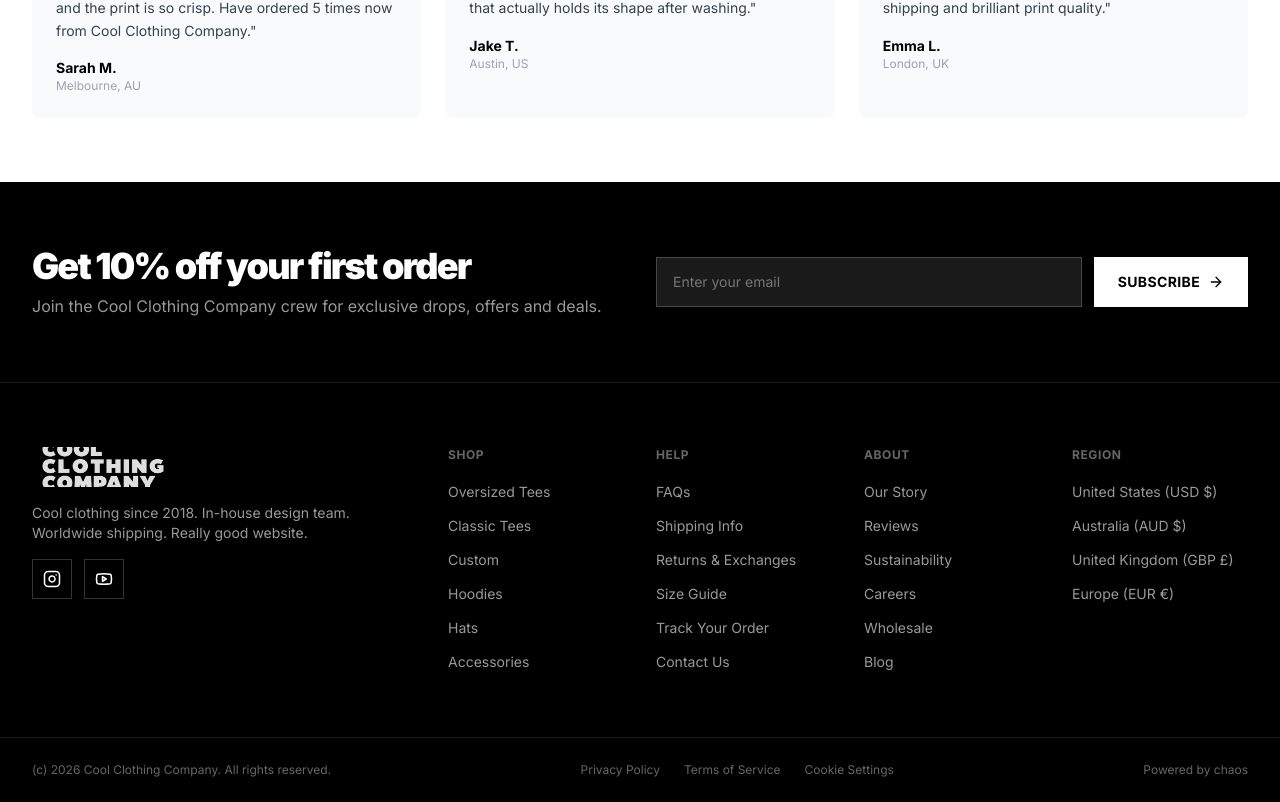
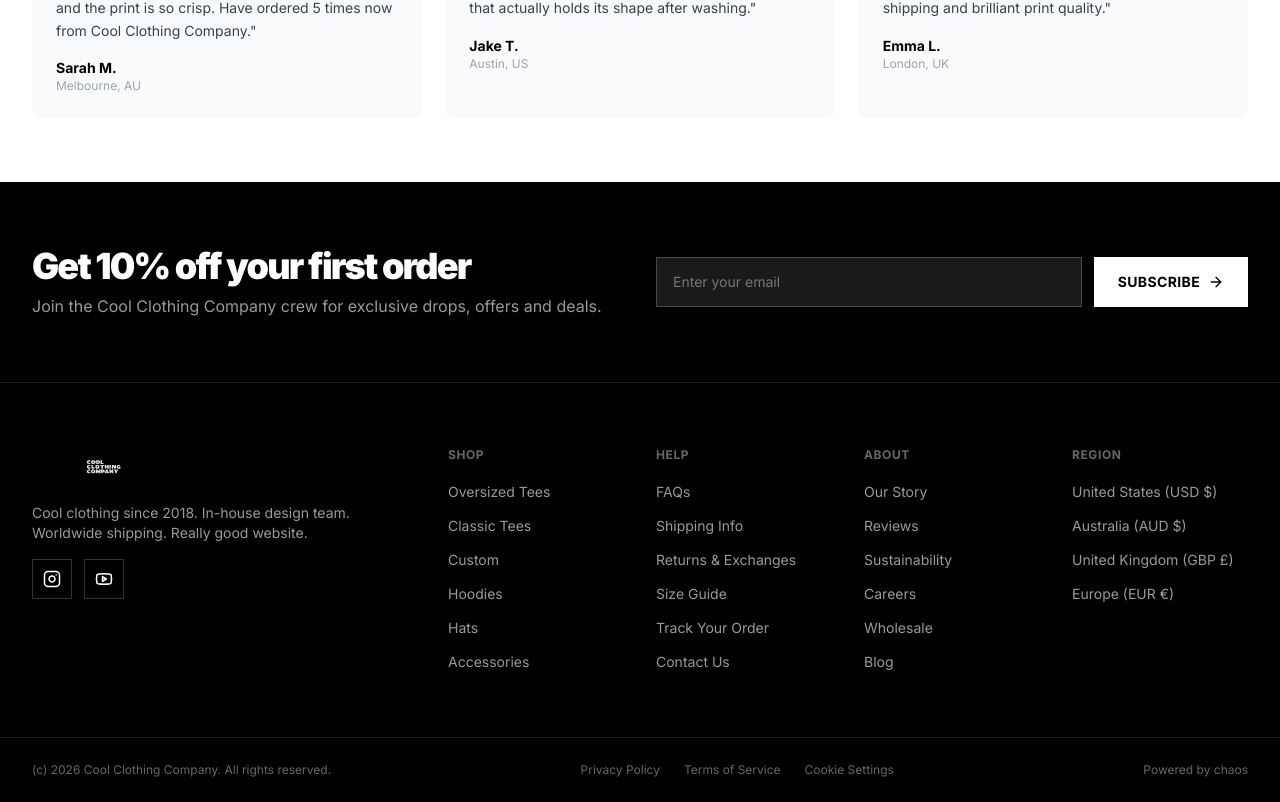
Before and after one commit to aulimolki/th-clone, a React (Vite) app: page / in a window 1280 px wide. Shown: the part 2626-3428 px from the top of the page. Built offline with nearby package versions, Linux system fonts and the light colour scheme; no server answers; the database is empty.

Commit message:
Update header and footer logos

```diff
--- a/src/components/Footer.tsx
+++ b/src/components/Footer.tsx
@@ -63,7 +63,7 @@ export default function Footer({ onNavigate }: Props) {
               <img
                 src="/CCC_LOGOTYPE_BLACK.png"
                 alt="Cool Clothing Company"
-                className="h-10 w-36 object-cover invert"
+                className="h-10 w-36 object-contain invert"
               />
             </button>
             <p className="text-white/60 text-sm mb-4 max-w-xs">
--- a/src/components/Header.tsx
+++ b/src/components/Header.tsx
@@ -118,7 +118,7 @@ export default function Header({
               <img
                 src="/CCC_LOGOTYPE_BLACK.png"
                 alt="Cool Clothing Company"
-                className="h-6 w-24 lg:h-7 lg:w-28 object-contain transition-all duration-[350ms] ease"
+                className="h-8 w-32 lg:h-9 lg:w-36 object-contain transition-all duration-[350ms] ease"
                 style={{ filter: logoFilter }}
               />
             </button>
@@ -254,7 +254,7 @@ export default function Header({
           <div className="absolute inset-0 bg-black/50" onClick={() => setMobileOpen(false)} />
           <div className="absolute left-0 top-0 bottom-0 w-[85%] max-w-sm bg-white overflow-y-auto animate-slideInLeft">
             <div className="flex items-center justify-between p-4 border-b border-gray-100">
-              <img src="/CCC_LOGOTYPE_BLACK.png" alt="Cool Clothing Company" className="h-6 w-20 object-contain" />
+              <img src="/CCC_LOGOTYPE_BLACK.png" alt="Cool Clothing Company" className="h-7 w-24 object-contain" />
               <button onClick={() => setMobileOpen(false)} className="p-2">
                 <X size={22} />
               </button>
```
